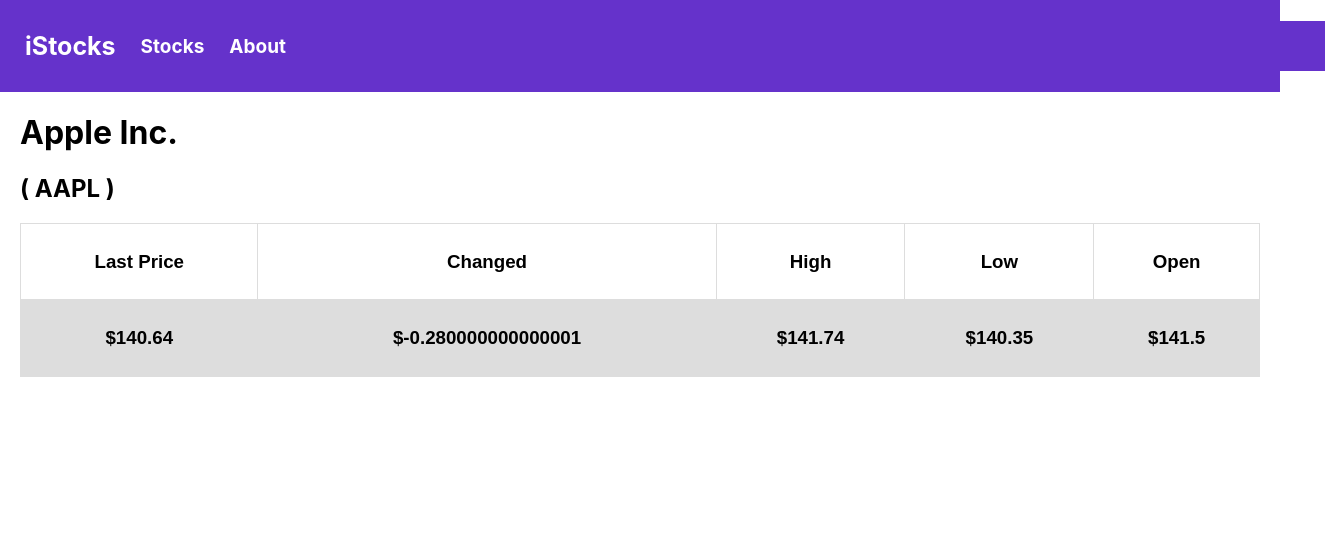
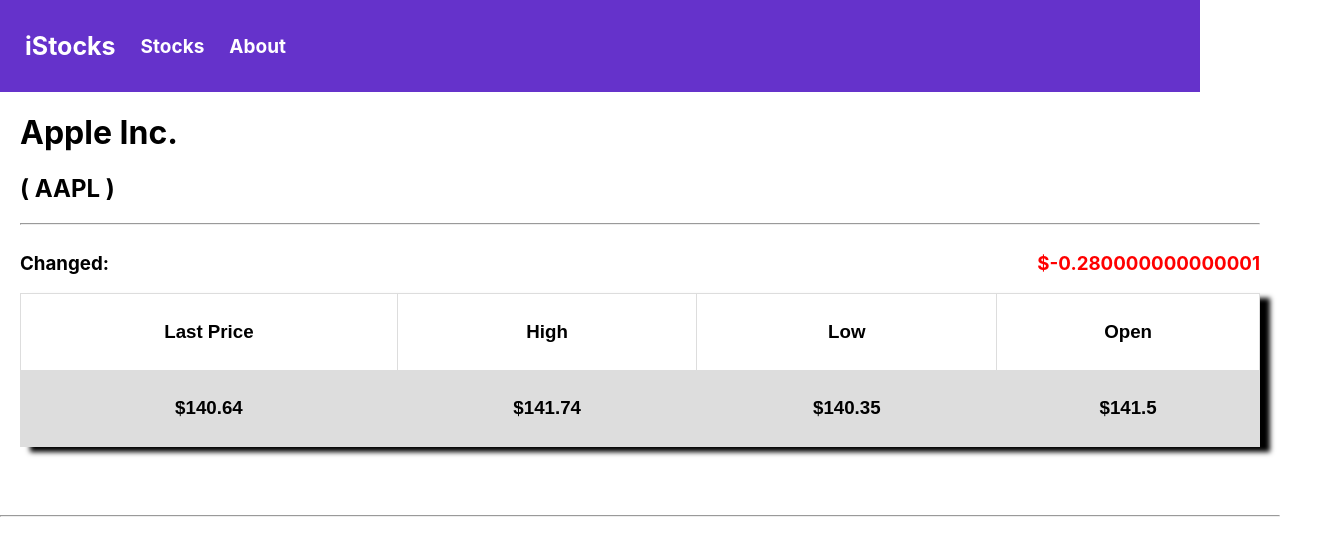
Before and after one commit to SPehsar/SW_Eng-W12_Projects, a React (Create React App) app in the folder Project 5/Stock-App_React_Version/: page /stocks/AAPL in a window 1280 px wide. Shown: the top 556 px of the page, 1325 px wide, since content can reach past the window. Built offline with nearby package versions, Linux system fonts and the light colour scheme.

Commit message:
Stock App - seventh Commit

```diff
--- a/Project 5/Stock-App_React_Version/src/components/Nav.js
+++ /dev/null
@@ -1,4 +0,0 @@
-export default function Nav (props){
-  return
-<h2>About Page</h2>
-}
--- a/Project 5/Stock-App_React_Version/src/index.css
+++ b/Project 5/Stock-App_React_Version/src/index.css
@@ -34,6 +34,7 @@
 nav {
   background-color: rgb(101,50,203);
   padding: 5px;
+  width: 1190px;
 }
 
 nav a {
@@ -55,7 +56,7 @@
   align-items: flex-start;
   gap: 25px;
   align-items: center;
-  width: 100vw;
+  width: 1150px;
   height: 50px;
   background: #6532CB;
 }
@@ -74,11 +75,12 @@
   font-family: arial, sans-serif;
   border-collapse: collapse;
   width: 100%;
+  box-shadow: 10px 5px 5px;
+  padding-bottom: 50px;
 }
 
 td, th {
   border: 1px solid #dddddd;
-  text-align: left;
   padding: 8px;
   text-align: center
 }
--- a/Project 5/Stock-App_React_Version/src/pages/Stock.js
+++ b/Project 5/Stock-App_React_Version/src/pages/Stock.js
@@ -6,10 +6,22 @@
   const [info, setInfo] = useState({});
   const { symbol } = useParams();
 
+  const positive = {
+    color: "green",
+    float: "right",
+  };
+
+  const negative = {
+    color: "red",
+    float: "right",
+  };
+
   useEffect(() => {
     const getInfo = async () => {
       try {
-        const data = stockData.find((singleStock) => singleStock.symbol === symbol);
+        const data = stockData.find(
+          (singleStock) => singleStock.symbol === symbol
+        );
         setInfo(data);
       } catch (error) {
         console.error(error);
@@ -17,20 +29,26 @@
     };
 
     getInfo();
-  }, [symbol]);
+  }, []);
 
   const loaded = () => {
     return (
+      <>
         <div className="bodyDiv">
           <h1>{info.name}</h1>
           <h2>( {info.symbol} )</h2>
+          <hr />
+          <h3 style={{float: "left"}}>Changed:</h3>
+            {info.change >= 0 ? (
+              <h3 style={positive}>${info.change}</h3>
+            ) : (
+              <h3 style={negative}>${info.change}</h3>
+            )}
+
           <table>
             <tr>
               <th>
                 <h3>Last Price</h3>
-            </th>
-            <th>
-              <h3>Changed</h3>
               </th>
               <th>
                 <h3>High</h3>
@@ -47,9 +65,6 @@
                 <h3>${info.lastPrice}</h3>
               </th>
               <th>
-              <h3>${info.change}</h3>
-            </th>
-            <th>
                 <h3>${info.high}</h3>
               </th>
               <th>
@@ -61,6 +76,9 @@
             </tr>
           </table>
         </div>
+        <br /><br /><br />
+        <hr />
+      </>
     );
   };
 
@@ -68,5 +86,5 @@
     return <h2>...Loading...</h2>;
   };
 
-  return info && info.name ? loaded() : loading();
+  return info ? loaded() : loading();
 }
```
Lines whose indentation alone changed are shown as unchanged.
